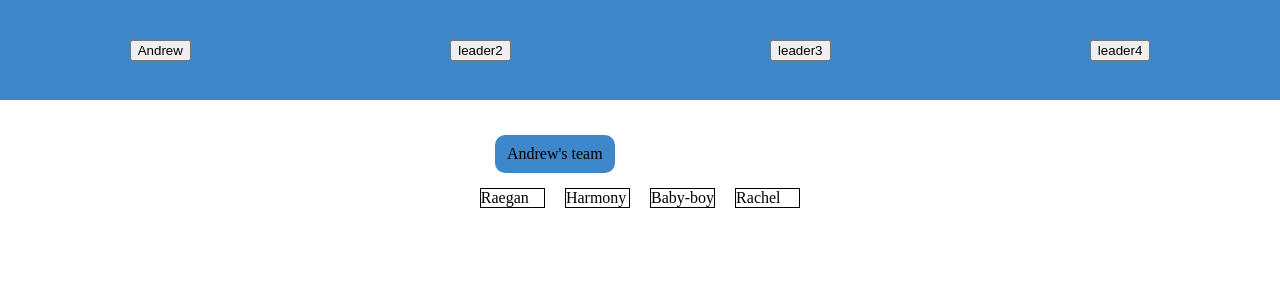
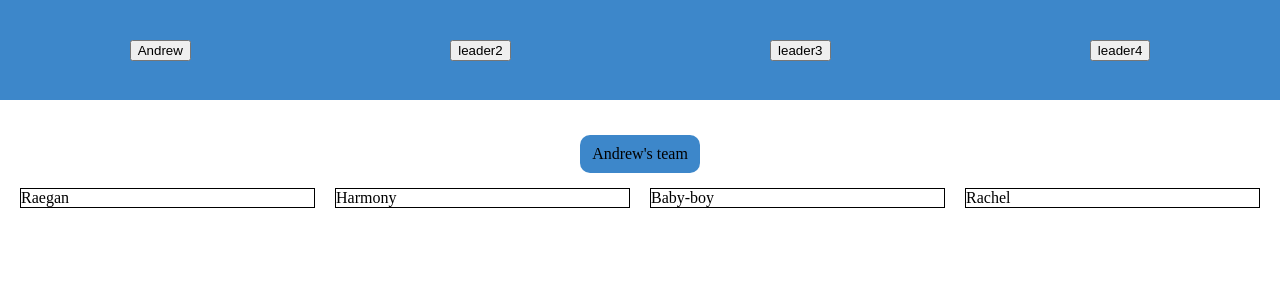
Before and after one commit to tylermckell01/Moxie-FE, a React (Create React App) app: page / in a window 1280 px wide. Both pictures are taken after a click on the button "Andrew". Shown: the top 300 px of the page. Built offline with nearby package versions, Linux system fonts and the light colour scheme.

Commit message:
fixes team members grid

```diff
--- a/src/components/TeamMembers.jsx
+++ b/src/components/TeamMembers.jsx
@@ -6,11 +6,10 @@ export default function TeamMembers({ activeLeader }) {
     leader4: ["team4member", "team4member", "team4member"],
   };
 
-  const renderTeam = () => {
   if (!activeLeader) return null;
 
   return (
-      <div>
+    <div className="team-members-container">
       <div className="team-leader">{activeLeader}'s team</div>
       <div className="team-members-wrapper">
         {teams[activeLeader].map((member, index) => (
@@ -21,7 +20,4 @@ export default function TeamMembers({ activeLeader }) {
       </div>
     </div>
   );
-  };
-
-  return <div className="team-members-container">{renderTeam()}</div>;
 }
--- a/src/styles/components/teammembers.scss
+++ b/src/styles/components/teammembers.scss
@@ -1,7 +1,7 @@
 .team-members-container {
-  display: grid;
-  justify-items: center;
-  align-items: start;
+  display: flex;
+  flex-direction: column;
+  align-items: center;
   padding: 20px;
 
   .team-leader {
```
Lines whose indentation alone changed are shown as unchanged.
